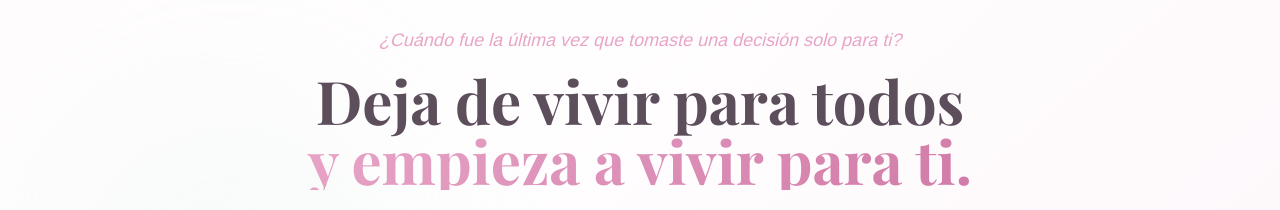
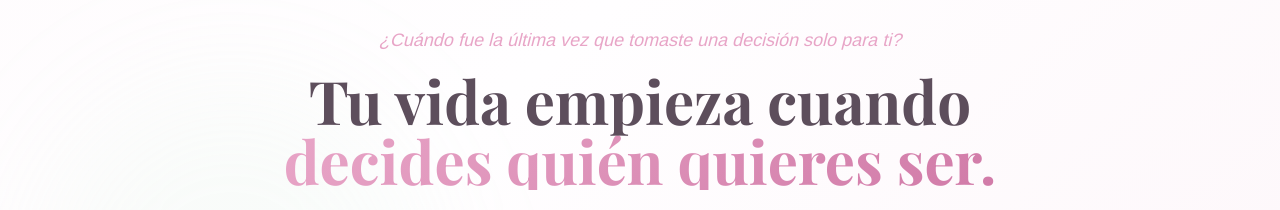
Before and after one commit to Omnix-Solution-Inc/reempoderate, a Next.js app: page / in a window 1280 px wide. Shown: the part 590-800 px from the top of the page. Built offline with nearby package versions, Linux system fonts and the light colour scheme; no server answers; a web font is replaced by a local one.

Commit message:
HeroSection: update h1 to positive generative framing

```diff
--- a/src/components/landing/HeroSection.tsx
+++ b/src/components/landing/HeroSection.tsx
@@ -27,8 +27,8 @@ export function HeroSection() {
         <p className="text-terracotta italic text-lg mb-4">¿Cuándo fue la última vez que tomaste una decisión solo para ti?</p>
 
         <h1 className="font-playfair text-4xl md:text-6xl font-bold text-ink mb-6 leading-tight">
-          Deja de vivir para todos
-          <span className="text-gradient block">y empieza a vivir para ti.</span>
+          Tu vida empieza cuando
+          <span className="text-gradient block">decides quién quieres ser.</span>
         </h1>
 
         <p className="font-arimo text-base text-ink/70 max-w-2xl mx-auto mb-10 leading-relaxed">
```
